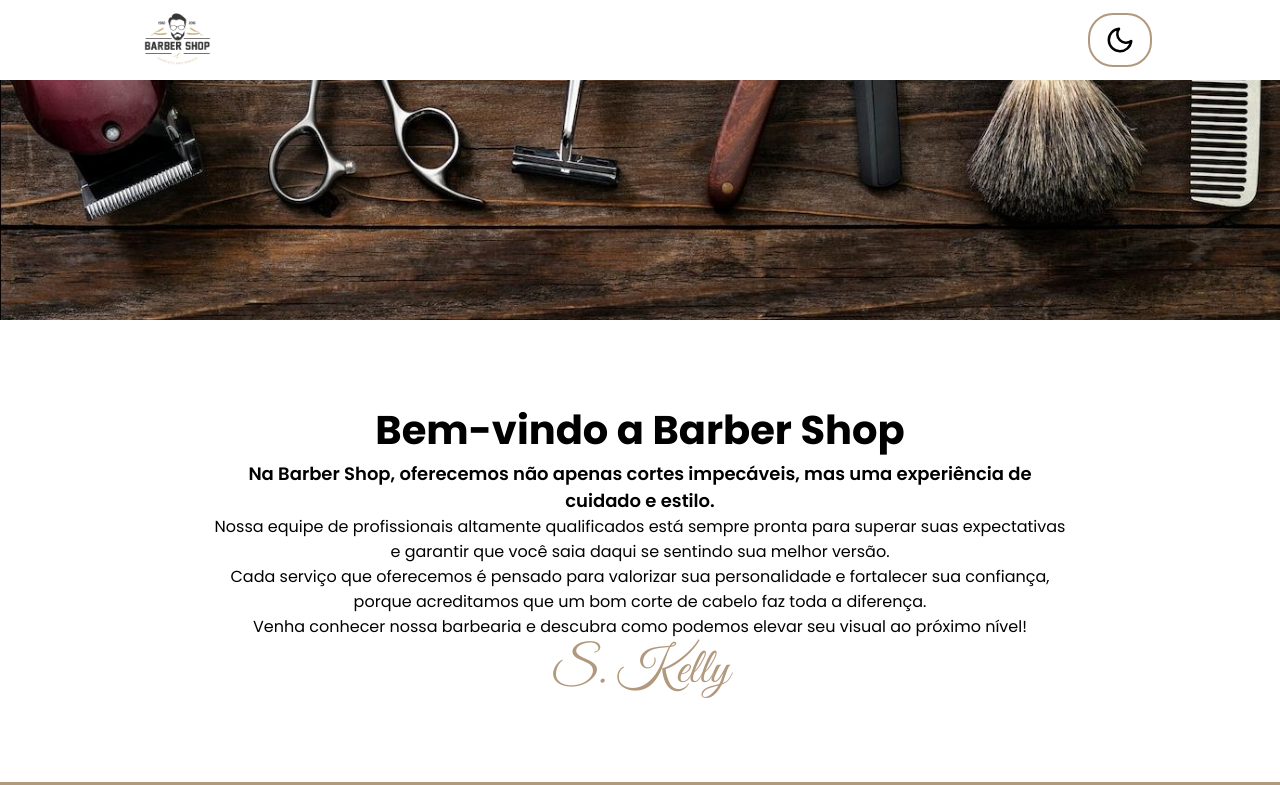
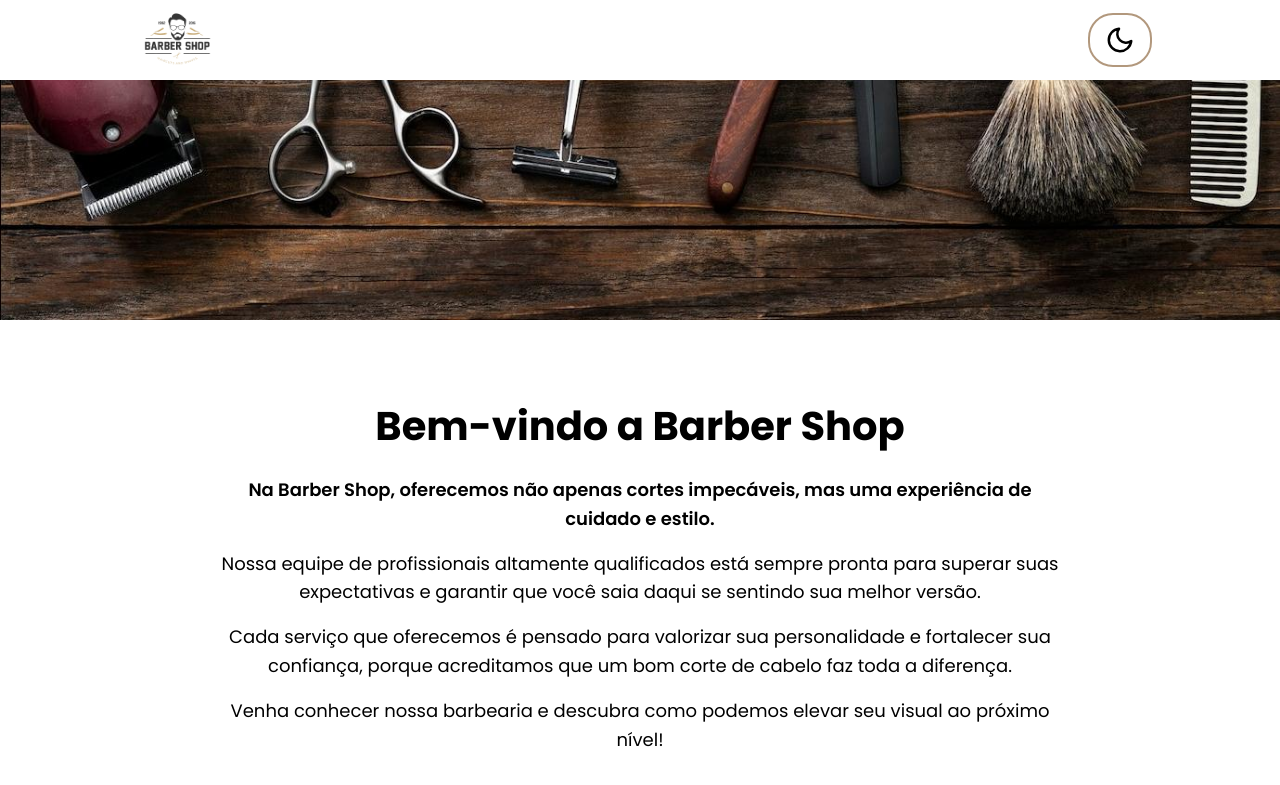
Before and after one commit to cleitoncfs/barber-shop, a Next.js app: page / in a window 1280 px wide. Shown: the top 785 px of the page. Built offline with nearby package versions, Linux system fonts and the light colour scheme.

Commit message:
correção area textual

```diff
--- a/src/app/page.module.css
+++ b/src/app/page.module.css
@@ -80,12 +80,20 @@
     max-width: 900px;
     margin: 0 auto;
     padding: 20px;
-    display: block; /* Alterado de flex para block para evitar possíveis problemas */
+    display: block;
     text-align: center;
 }
 
 .secao_texto div h1 {
     font-size: 40px;
+    margin-bottom: 24px;
+    line-height: 1.3;
+}
+
+.secao_texto div p {
+    margin-bottom: 16px; /* espaçamento entre os parágrafos */
+    line-height: 1.6; /* espaçamento entre linhas */
+    font-size: 18px;
 }
 
 .secao_texto div p:first-of-type {
@@ -111,6 +119,7 @@
 }
 
 .assinatura {
+    margin-top: 30px;
     font-family: "Great Vibes", cursive;
     font-weight: 500;
     font-size: 50px;
```
